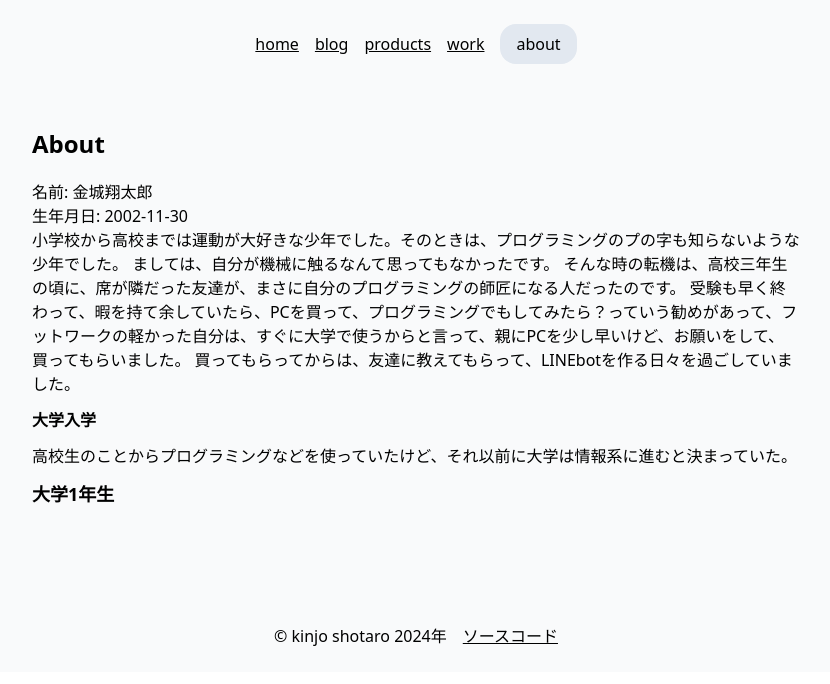
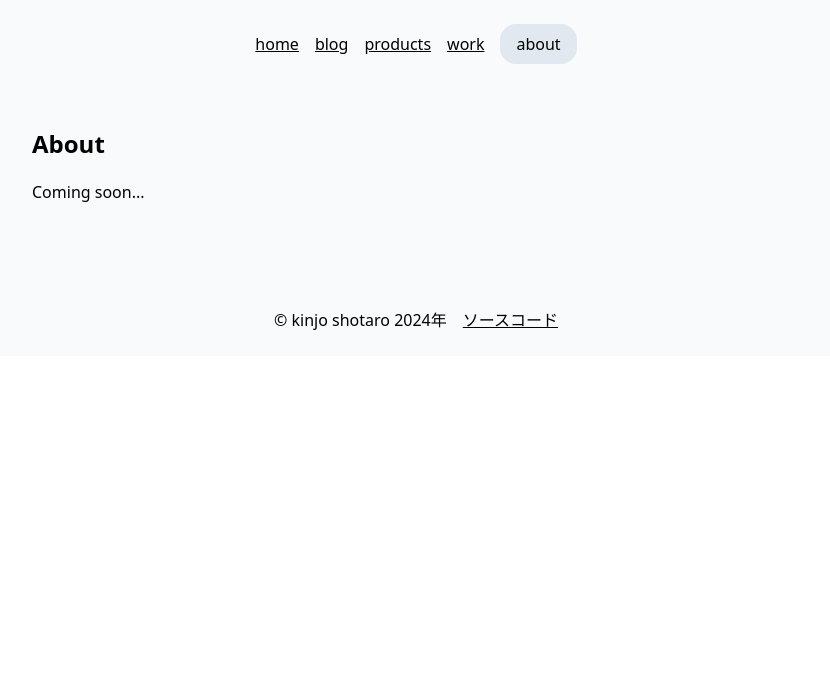
Before and after one commit to kinjo1130/portfolio-v4, a Next.js app: page /about in a window 1280 px wide. Shown: the top 684 px of the page, without its empty margins (224-1054 px from the left). Built offline with nearby package versions, Linux system fonts and the light colour scheme.

Commit message:
fix: aboutページをComig soonにした

```diff
--- a/pages/about.tsx
+++ b/pages/about.tsx
@@ -4,7 +4,8 @@ import Layout from "./layout";
 export default function About() {
   return (
     <Layout title="About">
-      <p>名前: 金城翔太郎</p>
+      <p>Coming soon...</p>
+      {/* <p>名前: 金城翔太郎</p>
       <p>生年月日: 2002-11-30</p>
       <p>
         小学校から高校までは運動が大好きな少年でした。そのときは、プログラミングのプの字も知らないような少年でした。
@@ -16,7 +17,7 @@ export default function About() {
       <h3 className="font-semibold my-3">大学入学</h3>
 
       <p>高校生のことからプログラミングなどを使っていたけど、それ以前に大学は情報系に進むと決まっていた。</p>
-      <Heading level={3}>大学1年生</Heading>
+      <Heading level={3}>大学1年生</Heading> */}
     </Layout>
   );
 }
--- a/pages/index.tsx
+++ b/pages/index.tsx
@@ -25,6 +25,7 @@ export default function Home() {
             </p>
           </div>
           <div className="col-span-5">
+            {/* コンポーネントにする */}
             <div className="mb-10">
               <Heading level={2}>受賞歴</Heading>
               <ul className="list-disc ml-5">
@@ -49,6 +50,7 @@ export default function Home() {
               </ul>
             </div>
             <div className="my-10">
+              {/* コンポーネントにする */}
               <Heading level={2}>所属</Heading>
               <ul className="list-disc ml-5">
                 <li>
```
